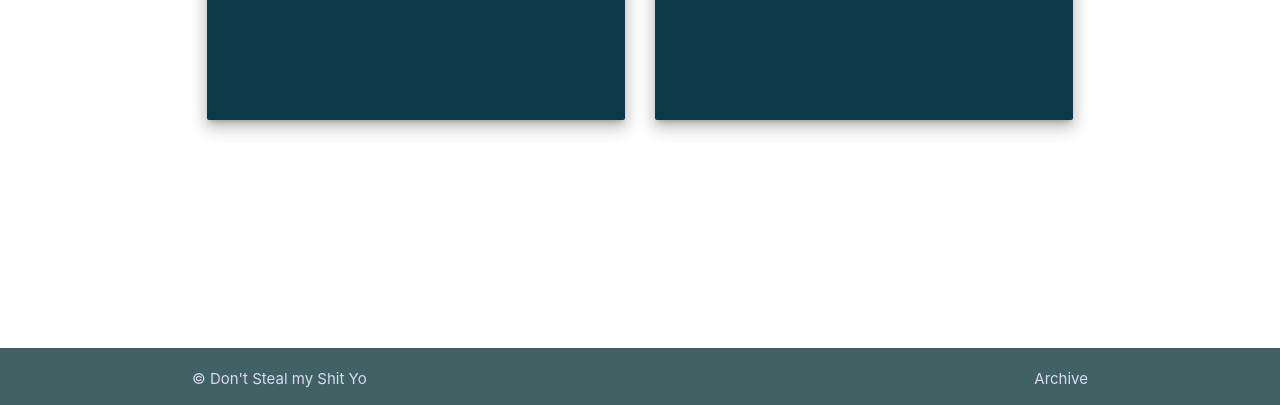
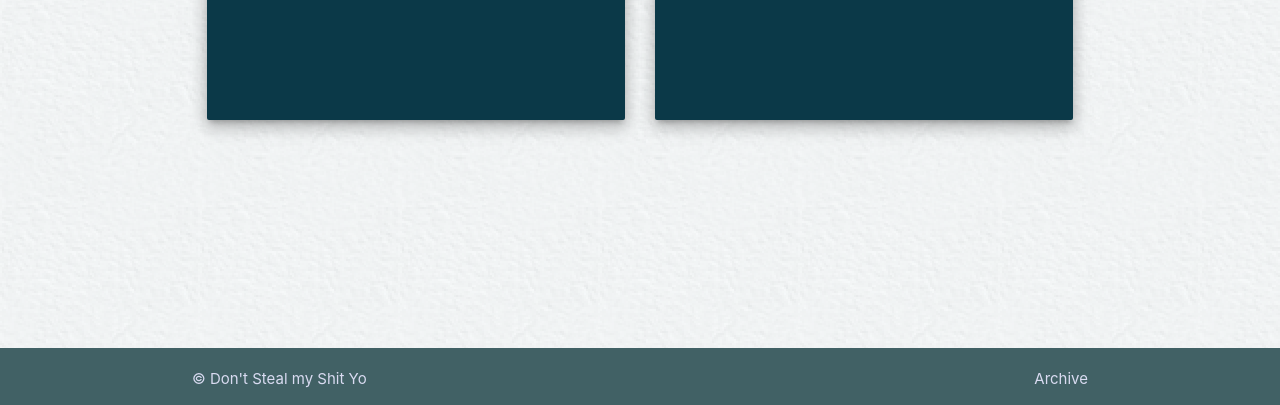
Before and after one commit to petahcole/scrible, a plain HTML site: page index.html in a window 1280 px wide. Shown: the part 395-800 px from the top of the page. Drawn offline with nearby package versions, Linux system fonts and the light colour scheme.

Commit message:
tweak css

```diff
--- a/main.css
+++ b/main.css
@@ -75,6 +75,8 @@ body {
   flex-direction: column;
   color: #0B3948;
   justify-content: space-between;
+  background-image: url("assets/Paper Patterns/handmadepaper/handmadepaper_@2X.png");
+
 }
 
 main {
```
